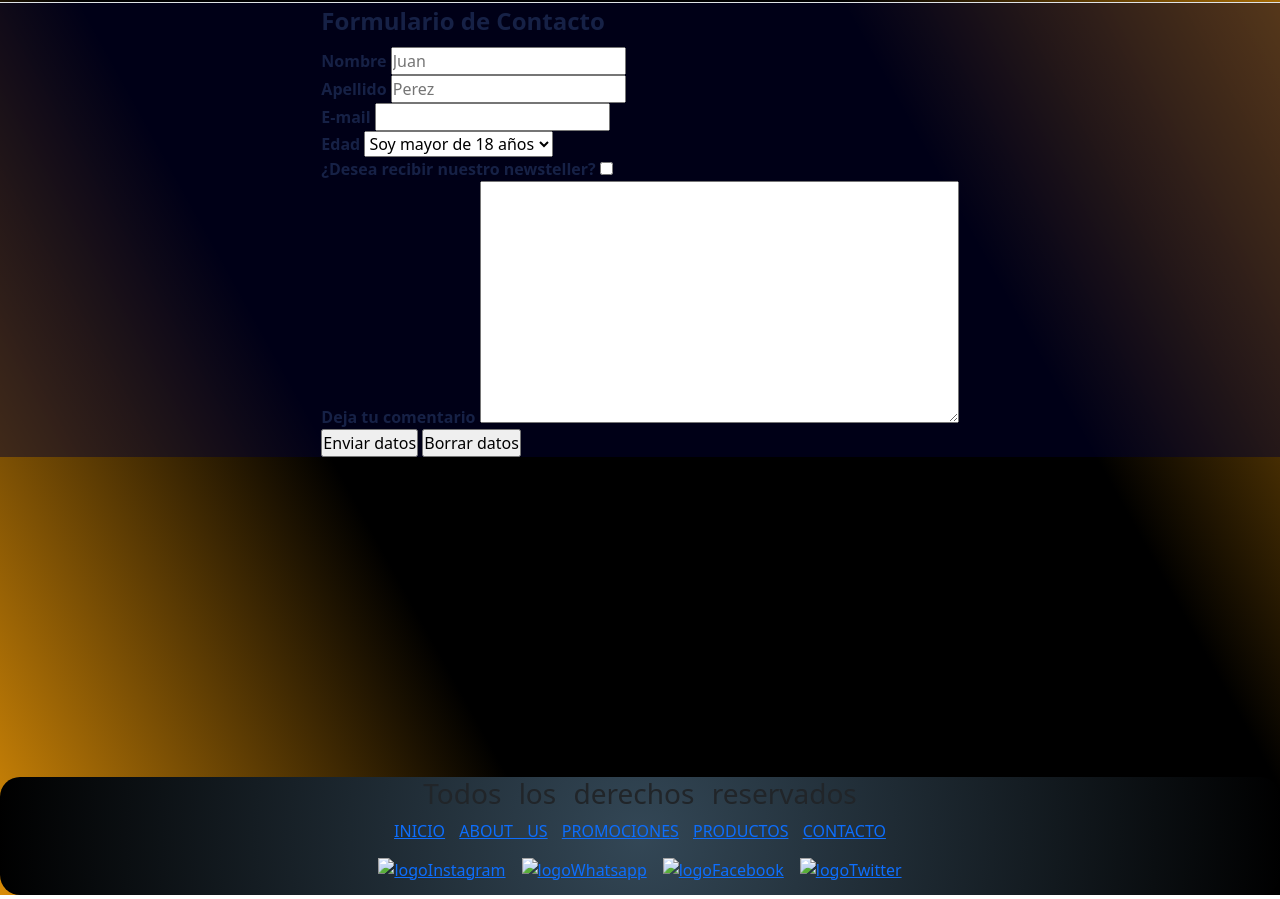
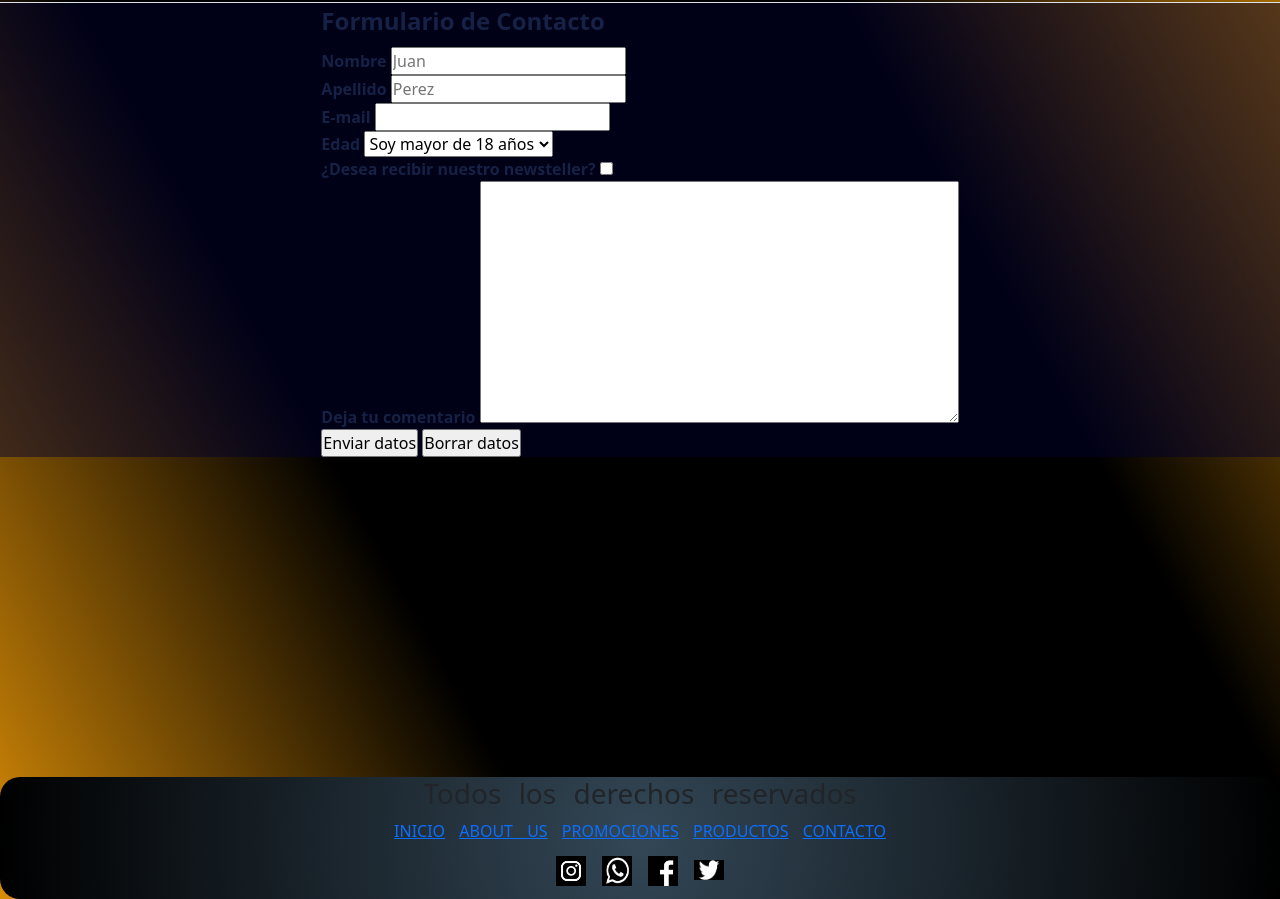
Before and after one commit to diegowtapia/proyectoskolbierclub, a website: page contacto.html in a window 1280 px wide. Shown: the part 246-1145 px from the top of the page. Drawn offline with nearby package versions, Linux system fonts and the light colour scheme; the site is published under a folder, as on GitHub Pages, so addresses that start at the root find nothing.

Commit message:
cambio en las img del footer de todos los html

```diff
--- a/contacto.html
+++ b/contacto.html
@@ -115,16 +115,16 @@
         </u1>
         <section class="redes">
             <a href="http://instagram.com" target="_blank">
-            <img src="/img/ig.jpeg" alt="logoInstagram"  height="30px" width="30px">
+                <img src="./img/ig.jpeg" alt="logoInstagram"  height="30px" width="30px">
             </a>
             <a href="http://whatsapp.com" target="_blank">
-            <img src="/img/wzpOk.jpeg.jpg" alt="logoWhatsapp" height="30px" width="30px">
+                <img src="./img/wzpOk.jpeg.jpg" alt="logoWhatsapp" height="30px" width="30px">
             </a>
             <a href="http://facebook.com" target="_blank">
-            <img src="/img/fb.jpeg" alt="logoFacebook" height="30px" width="30px">
+                <img src="./img/fb.jpeg" alt="logoFacebook" height="30px" width="30px">
             </a>
             <a href="http://twitter.com" target="_blank">
-            <img src="/img/twt.jpeg" alt="logoTwitter" height="20px" width="30px">
+                <img src="./img/twt.jpeg" alt="logoTwitter" height="20px" width="30px">
             </a>
             </section>
     </footer>
```
Also changed, not shown: index.html (+0 -1 lines), nosotros.html (+4 -4 lines), productos.html (+4 -4 lines), promociones.html (+4 -4 lines). Lines whose indentation alone changed are shown as unchanged.
